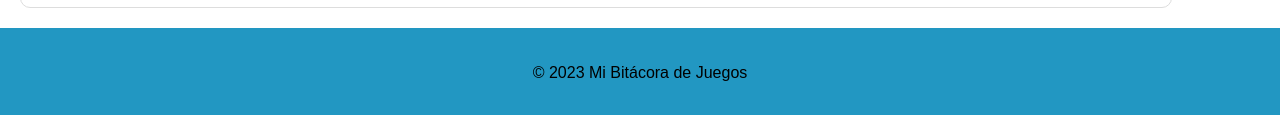
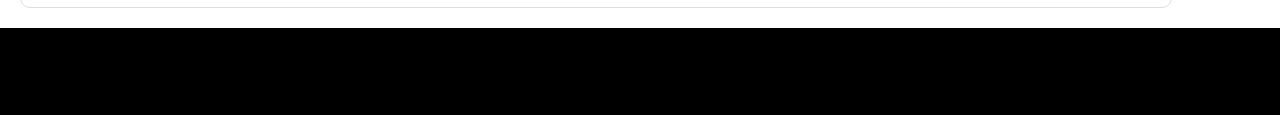
Before and after one commit to ignacio-as/ignacio-as.github.io, a plain HTML site: page index.html in a window 1280 px wide. Shown: the part 3185-3300 px from the top of the page. Drawn offline with Linux system fonts and the light colour scheme.

Commit message:
Add files via upload

```diff
--- a/style.css
+++ b/style.css
@@ -60,7 +60,7 @@ main {
 footer {
     text-align: center;
     padding: 20px;
-    background-color: #2297c2;
+    background-color: #000000;
     margin-top: 20px;
 }
 
```
